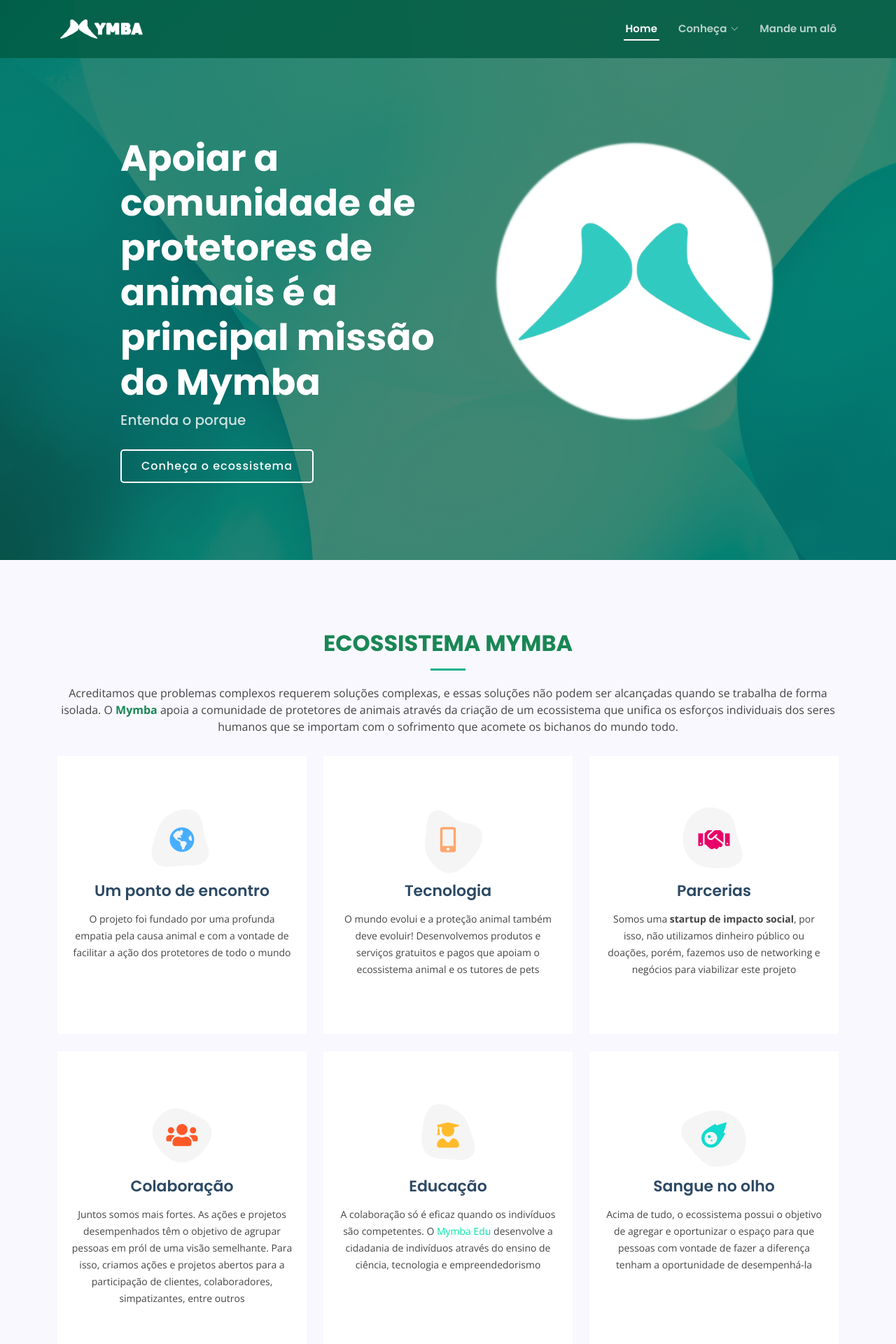
After one commit to feerposser/mymba-home, a Django app: page /ecossistema/ in a window 1280 px wide. The commit adds this page. Shown: the top 1920 px of the page at 70% size. Run offline with Django 3.2, Linux system fonts and the light colour scheme; some libraries are stand-ins or nearby versions.

Commit message:
ecossystem page created and configured

```diff
--- a/mymbahome/home/templates/home/base.html
+++ b/mymbahome/home/templates/home/base.html
@@ -125,7 +125,7 @@
           <div class="col-lg-4 col-md-6 footer-links">
             <h4>Produtos, serviços e inovações</h4>
             <ul>
-              <li><i class="bx bx-chevron-right"></i> <a href="#">Ecossistema</a></li>
+              <li><i class="bx bx-chevron-right"></i> <a href="/ecossistema/">Ecossistema</a></li>
               <li><i class="bx bx-chevron-right"></i> <a href="/mapa/">Mapeamento comunitário</a></li>
               <li><i class="bx bx-chevron-right"></i> <a href="#">Comedouro inteligente</a></li>
               <li><i class="bx bx-chevron-right"></i> <a href="#">Educacional</a></li>
--- /dev/null
+++ b/mymbahome/home/templates/home/ecosystem.html
@@ -0,0 +1,162 @@
+{% extends "home/base.html" %}
+
+{% load static %}
+
+{% block title %}Ecossistema{% endblock %}
+
+{% block link_home %}/#hero{% endblock %}
+{% block link_contact %}/#contact{% endblock %}
+
+{% block main %}
+
+<section id="hero" class="d-flex align-items-center">
+
+    <div class="container-fluid" data-aos="fade-up">
+        <div class="row justify-content-center">
+            <div class="col-xl-5 col-lg-6 pt-3 pt-lg-0 order-2 order-lg-1 d-flex flex-column justify-content-center">
+                <h1>Apoiar a comunidade de protetores de animais é a principal missão do Mymba</h1>
+                <h2>Entenda o porque</h2>
+                <div class="row">
+                    <div><a href="#main" class="btn-get-started scrollto">Conheça o ecossistema</a></div>
+                </div>
+
+            </div>
+            <div class="col-xl-4 col-lg-6 order-1 order-lg-2 hero-img" data-aos="zoom-in" data-aos-delay="150">
+                <img src="{% static 'ecosystem/assets/img/logo-verde-fundo-redondo-branco.png' %}" class="img-fluid animated" alt="">
+            </div>
+        </div>
+    </div>
+
+</section><!-- End Hero -->
+
+<main id="main">
+
+    <!-- ======= Services Section ======= -->
+    <section id="services" class="services section-bg">
+        <div class="container" data-aos="fade-up">
+
+            <div class="section-title">
+                <h2 class="text-success">Ecossistema Mymba</h2>
+                <p>
+                    Acreditamos que problemas complexos requerem soluções complexas, e essas soluções não podem ser alcançadas quando se trabalha de forma isolada.
+                    O <b class="text-success">Mymba</b> apoia a comunidade de protetores de animais através da criação de um ecossistema que unifica os esforços
+                    individuais dos seres humanos que se importam com o sofrimento que acomete os bichanos do mundo todo.
+                </p>
+            </div>
+
+            <div class="row gy-4">
+                <div class="col-lg-4 col-md-6 d-flex align-items-stretch" data-aos="zoom-in" data-aos-delay="100">
+                    <div class="icon-box iconbox-blue">
+                        <div class="icon">
+                            <svg width="100" height="100" viewBox="0 0 600 600" xmlns="http://www.w3.org/2000/svg">
+                                <path stroke="none" stroke-width="0" fill="#f5f5f5"
+                                    d="M300,521.0016835830174C376.1290562159157,517.8887921683347,466.0731472004068,529.7835943286574,510.70327084640275,468.03025145048787C554.3714126377745,407.6079735673963,508.03601936045806,328.9844924480964,491.2728898941984,256.3432110539036C474.5976632858925,184.082847569629,479.9380746630129,96.60480741107993,416.23090153303,58.64404602377083C348.86323505073057,18.502131276798302,261.93793281208167,40.57373210992963,193.5410806939664,78.93577620505333C130.42746243093433,114.334589627462,98.30271207620316,179.96522072025542,76.75703585869454,249.04625023123273C51.97151888228291,328.5150500222984,13.704378332031375,421.85034740162234,66.52175969318436,486.19268352777647C119.04800174914682,550.1803526380478,217.28368757567262,524.383925680826,300,521.0016835830174">
+                                </path>
+                            </svg>
+                            <i class="fas fa-globe-americas"></i>
+                        </div>
+                        <h4><a href="">Um ponto de encontro</a></h4>
+                        <p>
+                            O projeto foi fundado por uma profunda empatia pela causa animal e com a vontade de facilitar a ação dos protetores de todo o mundo
+                        </p>
+                    </div>
+                </div>
+
+                <div class="col-lg-4 col-md-6 d-flex align-items-stretch" data-aos="zoom-in" data-aos-delay="200">
+                    <div class="icon-box iconbox-orange ">
+                        <div class="icon">
+                            <svg width="100" height="100" viewBox="0 0 600 600" xmlns="http://www.w3.org/2000/svg">
+                                <path stroke="none" stroke-width="0" fill="#f5f5f5"
+                                    d="M300,582.0697525312426C382.5290701553225,586.8405444964366,449.9789794690241,525.3245884688669,502.5850820975895,461.55621195738473C556.606425686781,396.0723002908107,615.8543463187945,314.28637112970534,586.6730223649479,234.56875336149918C558.9533121215079,158.8439757836574,454.9685369536778,164.00468322053177,381.49747125262974,130.76875717737553C312.15926192815925,99.40240125094834,248.97055460311594,18.661163978235184,179.8680185752513,50.54337015887873C110.5421016452524,82.52863877960104,119.82277516462835,180.83849132639028,109.12597500060166,256.43424936330496C100.08760227029461,320.3096726198365,92.17705696193138,384.0621239912766,124.79988738764834,439.7174275375508C164.83382741302287,508.01625554203684,220.96474134820875,577.5009287672846,300,582.0697525312426">
+                                </path>
+                            </svg>
+                            <i class="fas fa-mobile-alt"></i>
+                        </div>
+                        <h4><a href="">Tecnologia</a></h4>
+                        <p>
+                            O mundo evolui e a proteção animal também deve evoluir! Desenvolvemos produtos e serviços gratuitos e pagos que apoiam o ecossistema animal e os tutores de pets
+                        </p>
+                    </div>
+                </div>
+
+                <div class="col-lg-4 col-md-6 d-flex align-items-stretch" data-aos="zoom-in" data-aos-delay="300">
+                    <div class="icon-box iconbox-pink">
+                        <div class="icon">
+                            <svg width="100" height="100" viewBox="0 0 600 600" xmlns="http://www.w3.org/2000/svg">
+                                <path stroke="none" stroke-width="0" fill="#f5f5f5"
+                                    d="M300,541.5067337569781C382.14930387511276,545.0595476570109,479.8736841581634,548.3450877840088,526.4010558755058,480.5488172755941C571.5218469581645,414.80211281144784,517.5187510058486,332.0715597781072,496.52539010469104,255.14436215662573C477.37192572678356,184.95920475031193,473.57363656557914,105.61284051026155,413.0603344069578,65.22779650032875C343.27470386102294,18.654635553484475,251.2091493199835,5.337323636656869,175.0934190732945,40.62881213300186C97.87086631185822,76.43348514350839,51.98124368387456,156.15599469081315,36.44837278890362,239.84606092416172C21.716077023791087,319.22268207091537,43.775223500013084,401.1760424656574,96.891909868211,461.97329694683043C147.22146801428983,519.5804099606455,223.5754009179313,538.201503339737,300,541.5067337569781">
+                                </path>
+                            </svg>
+                            <i class="fas fa-handshake"></i>
+                        </div>
+                        <h4><a href="">Parcerias</a></h4>
+                        <p>
+                            Somos uma <b>startup de impacto social</b>, por isso, não utilizamos dinheiro público ou doações, porém,
+                            fazemos uso de networking e negócios para viabilizar este projeto
+                        </p>
+                    </div>
+                </div>
+
+                <div class="col-lg-4 col-md-6 d-flex align-items-stretch" data-aos="zoom-in" data-aos-delay="200">
+                    <div class="icon-box iconbox-red">
+                        <div class="icon">
+                            <svg width="100" height="100" viewBox="0 0 600 600" xmlns="http://www.w3.org/2000/svg">
+                                <path stroke="none" stroke-width="0" fill="#f5f5f5"
+                                    d="M300,532.3542879108572C369.38199826031484,532.3153073249985,429.10787420159085,491.63046689027357,474.5244479745417,439.17860296908856C522.8885846962883,383.3225815378663,569.1668002868075,314.3205725914397,550.7432151929288,242.7694973846089C532.6665558377875,172.5657663291529,456.2379748765914,142.6223662098291,390.3689995646985,112.34683881706744C326.66090330228417,83.06452184765237,258.84405631176094,53.51806209861945,193.32584062364296,78.48882559362697C121.61183558270385,105.82097193414197,62.805066853699245,167.19869350419734,48.57481801355237,242.6138429142374C34.843463184063346,315.3850353017275,76.69343916112496,383.4422959591041,125.22947124332185,439.3748458443577C170.7312796277747,491.8107796887764,230.57421082200815,532.3932930995766,300,532.3542879108572">
+                                </path>
+                            </svg>
+                            <i class="fas fa-users"></i>
+                        </div>
+                        <h4><a href="">Colaboração</a></h4>
+                        <p>
+                            Juntos somos mais fortes. As ações e projetos desempenhados têm o objetivo de agrupar pessoas em pról de uma visão semelhante. Para isso,
+                            criamos ações e projetos abertos para a participação de clientes, colaboradores, simpatizantes, entre outros
+                        </p>
+                    </div>
+                </div>
+
+                <div class="col-lg-4 col-md-6 d-flex align-items-stretch" data-aos="zoom-in" data-aos-delay="100">
+                    <div class="icon-box iconbox-yellow">
+                        <div class="icon">
+                            <svg width="100" height="100" viewBox="0 0 600 600" xmlns="http://www.w3.org/2000/svg">
+                                <path stroke="none" stroke-width="0" fill="#f5f5f5"
+                                    d="M300,503.46388370962813C374.79870501325706,506.71871716319447,464.8034551963731,527.1746412648533,510.4981551193396,467.86667711651364C555.9287308511215,408.9015244558933,512.6030010748507,327.5744911775523,490.211057578863,256.5855673507754C471.097692560561,195.9906835881958,447.69079081568157,138.11976852964426,395.19560036434837,102.3242989838813C329.3053358748298,57.3949838291264,248.02791733380457,8.279543830951368,175.87071277845988,42.242879143198664C103.41431057327972,76.34704239035025,93.79494320519305,170.9812938413882,81.28167332365135,250.07896920659033C70.17666984294237,320.27484674793965,64.84698225790005,396.69656628748305,111.28512138212992,450.4950937839243C156.20124167950087,502.5303643271138,231.32542653798444,500.4755392045468,300,503.46388370962813">
+                                </path>
+                            </svg>
+                            <i class="fas fa-user-graduate"></i>
+                        </div>
+                        <h4><a href="">Educação</a></h4>
+                        <p>
+                            A colaboração só é eficaz quando os indivíduos são competentes. O <a href="/mymba-edu/">Mymba Edu</a> desenvolve a cidadania de indivíduos através do
+                            ensino de ciência, tecnologia e empreendedorismo
+                        </p>
+                    </div>
+                </div>
+
+                <div class="col-lg-4 col-md-6 d-flex align-items-stretch" data-aos="zoom-in" data-aos-delay="300">
+                    <div class="icon-box iconbox-teal">
+                        <div class="icon">
+                            <svg width="100" height="100" viewBox="0 0 600 600" xmlns="http://www.w3.org/2000/svg">
+                                <path stroke="none" stroke-width="0" fill="#f5f5f5"
+                                    d="M300,566.797414625762C385.7384707136149,576.1784315230908,478.7894351017131,552.8928747891023,531.9192734346935,484.94944893311C584.6109503024035,417.5663521118492,582.489472248146,322.67544863468447,553.9536738515405,242.03673114598146C529.1557734026468,171.96086150256528,465.24506316201064,127.66468636344209,395.9583748389544,100.7403814666027C334.2173773831606,76.7482773500951,269.4350130405921,84.62216499799875,207.1952322260088,107.2889140133804C132.92018162631612,134.33871894543012,41.79353780512637,160.00259165414826,22.644507872594943,236.69541883565114C3.319112789854554,314.0945973066697,72.72355303640163,379.243833228382,124.04198916343866,440.3218312028393C172.9286146004772,498.5055451809895,224.45579914871206,558.5317968840102,300,566.797414625762">
+                                </path>
+                            </svg>
+                            <i class="fas fa-meteor"></i>
+                        </div>
+                        <h4><a href="">Sangue no olho</a></h4>
+                        <p>
+                            Acima de tudo, o ecossistema possui o objetivo de agregar e oportunizar o espaço para que pessoas com vontade de fazer a diferença tenham
+                            a oportunidade de desempenhá-la
+                        </p>
+                    </div>
+                </div>
+
+            </div>
+
+        </div>
+    </section>
+    <!-- End Services Section -->
+
+</main>
+
+{% endblock %}
--- a/mymbahome/home/urls.py
+++ b/mymbahome/home/urls.py
@@ -16,11 +16,12 @@
 from django.contrib import admin
 from django.urls import path
 
-from .views import ViewHome, open_source
+from .views import ViewHome, open_source, ecossystem
 from feeder.views import map
 
 urlpatterns = [
     path("", ViewHome.as_view()),
     path("mapa/", map),
-    path("open-source/", open_source)
+    path("open-source/", open_source),
+    path("ecossistema/", ecossystem)
 ]
--- a/mymbahome/home/views.py
+++ b/mymbahome/home/views.py
@@ -59,3 +59,6 @@
 
 def open_source(request):
     return render(request, "home/open-source.html")
+
+def ecossystem(request):
+    return render(request, "home/ecosystem.html")
```
Also changed, not shown: mymbahome/home/templates/home/ecossystem.html (deleted), mymbahome/static/ecosystem/assets/img/logo-verde-fundo-redondo-branco.png (added).
